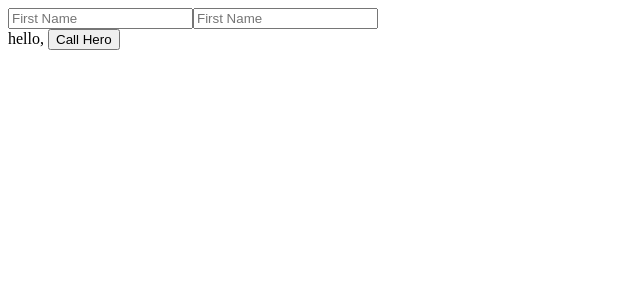
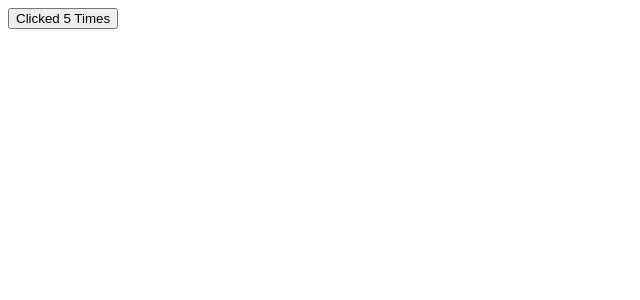
Before and after one commit to utshab-roy/vue-ui, a Vue app: page / in a window 1280 px wide. Shown: the top 300 px of the page, without its empty margins (0-640 px from the left). Built offline with nearby package versions, Linux system fonts and the light colour scheme.

Commit message:
Reusability with Composition API instead of mixin

```diff
--- a/src/App.vue
+++ b/src/App.vue
@@ -1,9 +1,9 @@
 <template>
-    <Person />
+    <ClickCounter />
 </template>
 
 <script>
-import Person from "./components/Person.vue";
+import ClickCounter from "./components/ClickCounter.vue";
 export default {
     name: "App",
     data() {
@@ -11,7 +11,7 @@ export default {
 
         };
     },
-    components: { Person }
+    components: { ClickCounter }
 }
 </script>
 
--- a/src/components/ClickCounter.vue
+++ b/src/components/ClickCounter.vue
@@ -5,10 +5,22 @@
 </template>
 
 <script>
-import CounterMixin from "../mixins/counter";
+// import CounterMixin from "../mixins/counter";
+import  useCounter  from "../composables/useCounter";
 export default {
     name: 'ClickCounter',
-    mixins: [CounterMixin], // this will use the default data() from CounterMixin
+    setup() {
+        // useCounter() will return an object which is destructed in count and incrementCount
+        // if we do not pass any argument in the useCounter then it will use default value
+        const { count, incrementCount } = useCounter(5, 10)
+
+
+        return {
+            count,
+            incrementCount
+        }
+    }
+    // mixins: [CounterMixin], // this will use the default data() from CounterMixin
 }
 </script>
 
--- /dev/null
+++ b/src/composables/useCounter.js
@@ -0,0 +1,18 @@
+import { ref } from "vue";
+
+// the useCounter() has to be start with use, otherwise it will not work
+// we export the function as default so that we can use it among others component
+export default function useCounter(initialValue = 0, stepSize = 1) {
+
+    const count = ref(initialValue)
+
+    function incrementCount() {
+        count.value += stepSize
+    }
+
+    // this is just like composition api, we have to return to use it
+    return {
+        count,
+        incrementCount
+    }
+}
```
